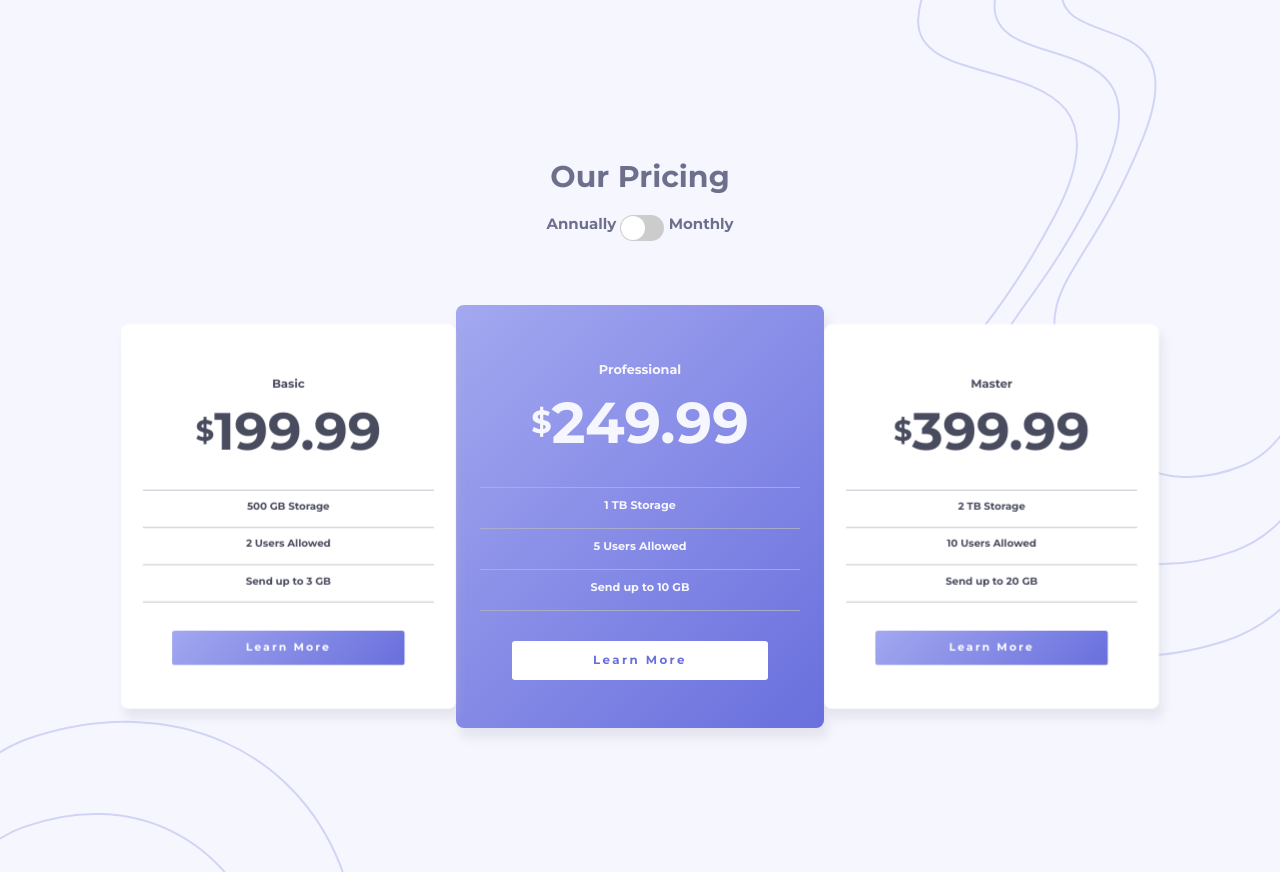
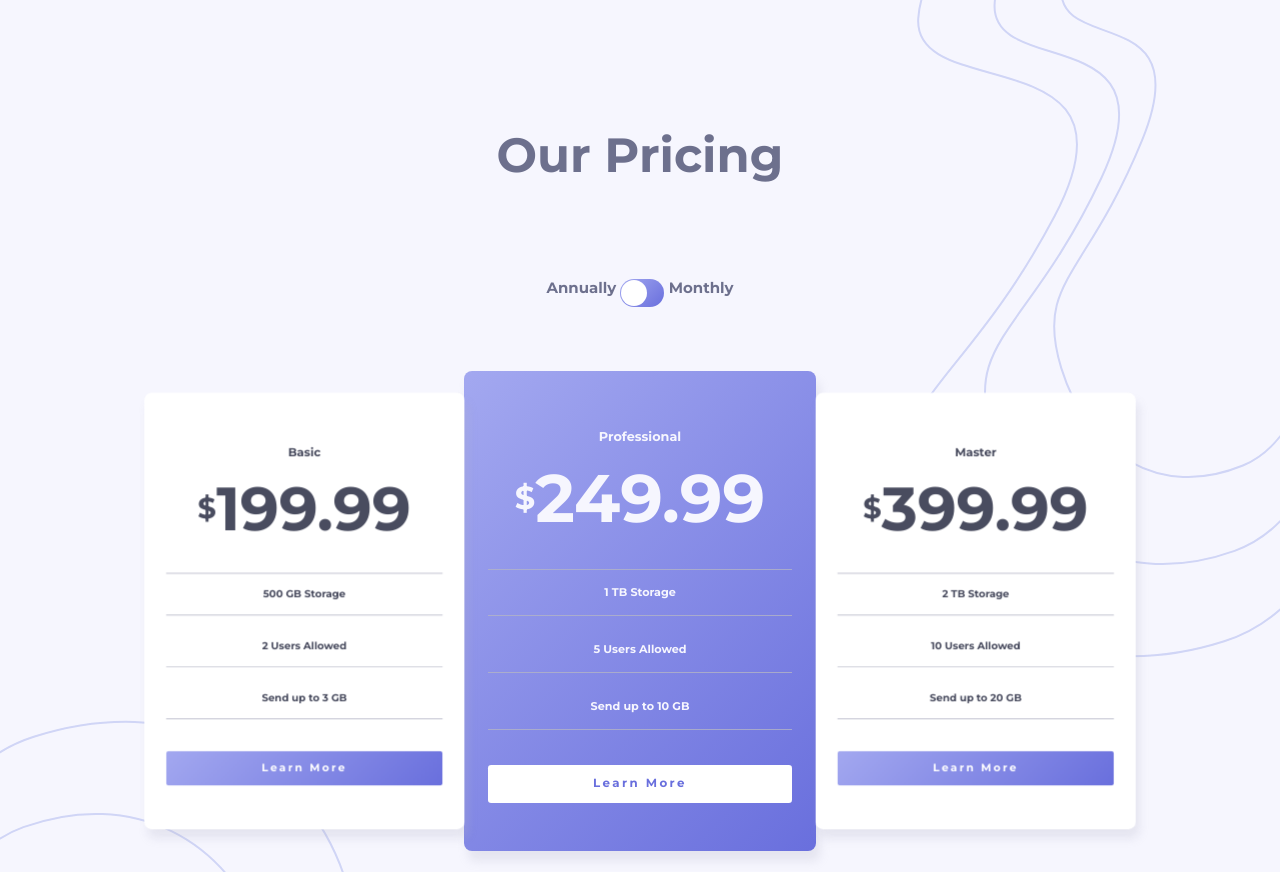
Before and after one commit to FaridJunior/pricing-component-with-toggle-master, a plain HTML site: page index.html in a window 1280 px wide. Shown: the top 872 px of the page. Drawn offline with nearby package versions, Linux system fonts and the light colour scheme.

Commit message:
enhancement the design

```diff
--- a/style.css
+++ b/style.css
@@ -40,9 +40,11 @@ body {
 }
 .container {
   width: 90%;
-  margin: 10rem auto;
+  margin: 8rem auto;
 }
 .page__header {
+  font-size: 3rem;
+  margin-bottom: 2em;
   color: var(--grayish-blue);
 }
 .plan__timeing {
@@ -55,7 +57,12 @@ body {
   justify-content: center;
 }
 .plan__wrapper {
-  width: 23rem;
+  display: flex;
+  flex-direction: column;
+  justify-content: space-between;
+  align-items: stretch;
+  width: 22rem;
+  height: 30rem;
   padding: 3rem 1.5rem;
   border-radius: 0.5rem;
   background-color: #fff;
@@ -79,7 +86,7 @@ body {
   display: flex;
   align-items: center;
   justify-content: center;
-  font-size: 3.6rem;
+  font-size: 4.2rem;
   padding: 0px 1rem 2rem 1rem;
   border-bottom: 0.5px solid hsl(234, 14%, 74%, 0.8);
 }
@@ -90,7 +97,6 @@ body {
 .learn__more__btn {
   cursor: pointer;
   height: 2.4rem;
-  width: 16rem;
   font-size: 0.74rem;
   letter-spacing: 0.15rem;
   border-radius: 0.2rem;
--- a/toggle-btn.css
+++ b/toggle-btn.css
@@ -4,7 +4,7 @@
   position: relative;
   display: inline-block;
   width: 44px;
-  height: 26px;
+  height: 28px;
 }
 /* Hide default HTML checkbox */
 .switch input {
@@ -20,27 +20,26 @@
   left: 0;
   right: 0;
   bottom: 0;
-  background-color: #ccc;
+  background: var(--primary-linea-gradient);
   transition: 0.4s;
 }
 .slider:before {
   position: absolute;
   content: "";
-  height: 24px;
-  width: 24px;
+  height: 26px;
+  width: 26px;
   left: 1px;
   bottom: 1px;
   background-color: white;
   transition: 0.4s;
 }
 input:checked + .slider {
-  background-color: #2196f3;
 }
-input:focus + .slider {
+input:focus ~ .slider {
   box-shadow: 0 0 1px #2196f3;
 }
-input:checked + .slider:before {
-  transform: translateX(18px);
+input:checked ~ .slider:before {
+  transform: translateX(16px);
 }
 /* Rounded sliders */
 .slider.round {
```
